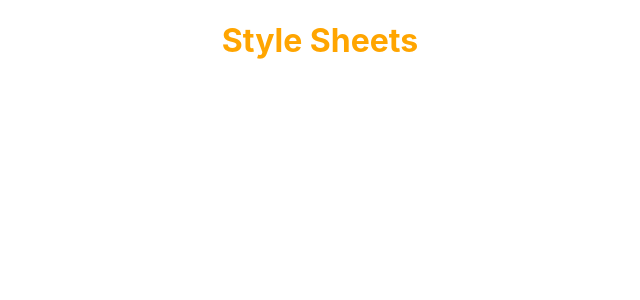
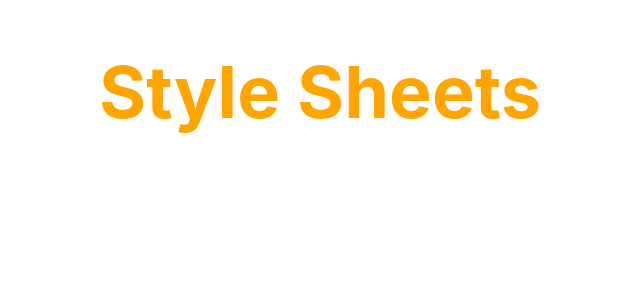
Before and after one commit to nilankh/LearningReact, a React (Create React App) app: page / in a window 1280 px wide. Shown: the top 300 px of the page, without its empty margins (320-960 px from the left). Built offline with nearby package versions, Linux system fonts and the light colour scheme.

Commit message:
learning about css style sheets:

```diff
--- a/src/components/Stylesheet.js
+++ b/src/components/Stylesheet.js
@@ -4,7 +4,8 @@ function Stylesheet(props) {
     let className = props.primary ? 'primary' : ''
     return (
         <div>
-            <h1 className={className}>Style Sheets</h1>
+            {/* <h1 className={className}>Style Sheets</h1> */}
+            <h1 className={`${className} font-xl`}>Style Sheets</h1>
         </div>
     )
 }
--- a/src/components/myStyles.css
+++ b/src/components/myStyles.css
@@ -1,3 +1,7 @@
 .primary {
     color: orange;
 }
+
+.font-xl {
+    font-size: 72px;
+}
```
